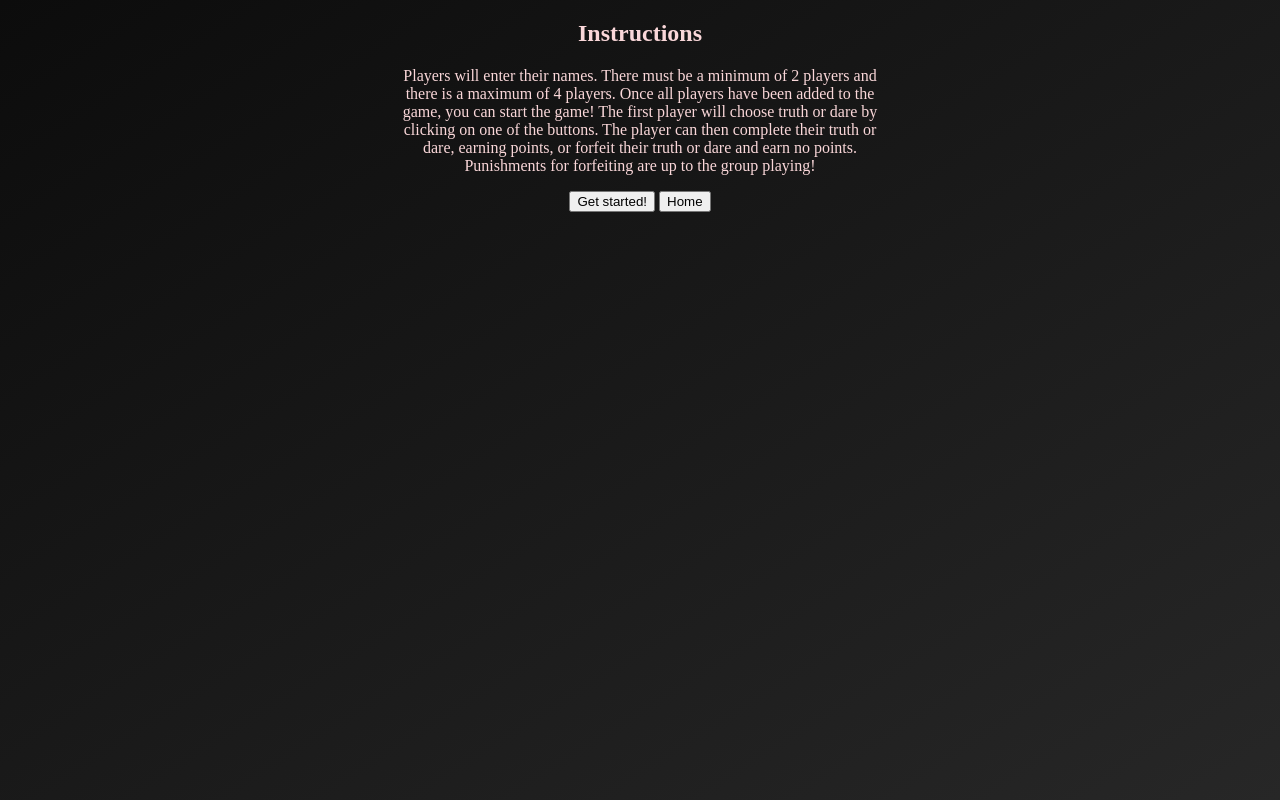
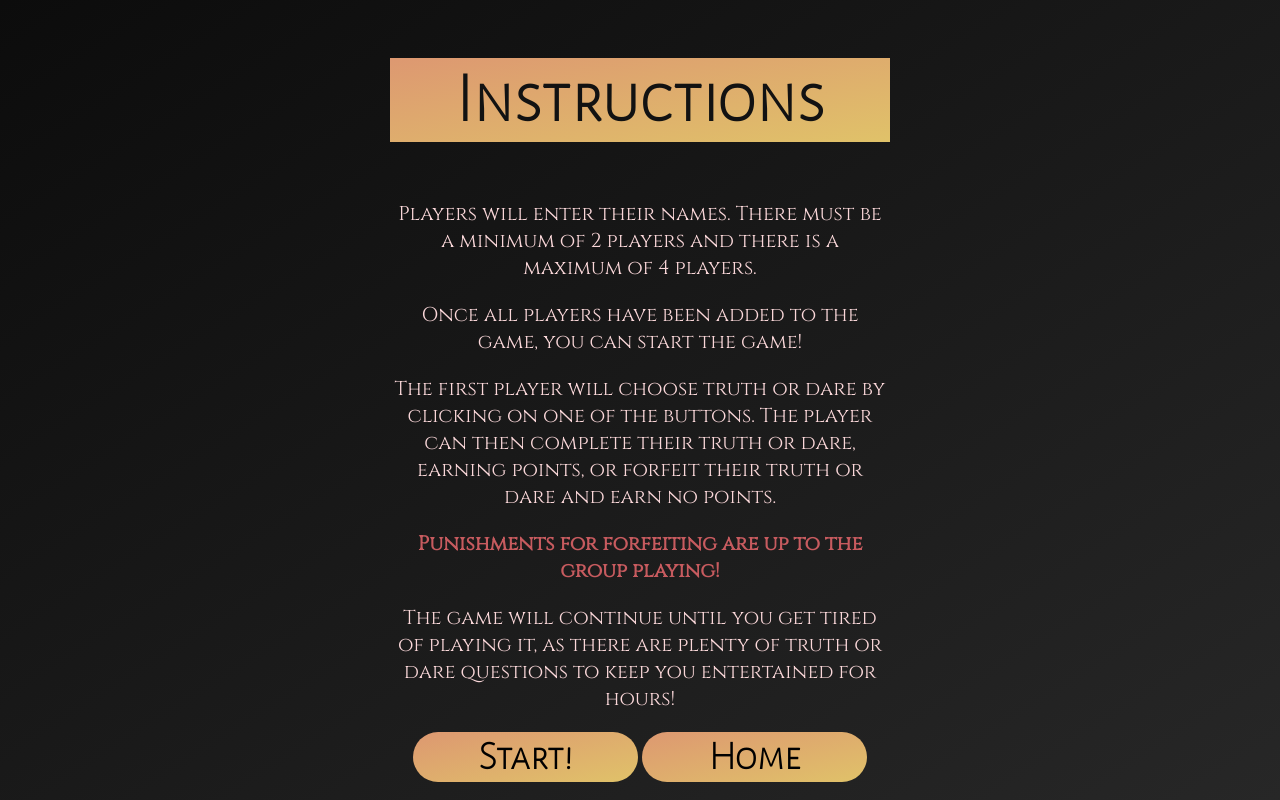
Before and after one commit to ralicynf/truth_or_dare, a plain HTML site: page instructions.html in a window 1280 px wide. Drawn offline with Linux system fonts and the light colour scheme.

Commit message:
added css styling to instructions page and finished styling on instructions

```diff
--- a/instructions.html
+++ b/instructions.html
@@ -10,9 +10,15 @@
   <title>Truth or Dare!</title>
 </head>
 <body>
-  <h2>Instructions</h2>
-  <p>Players will enter their names. There must be a minimum of 2 players and there is a maximum of 4 players. Once all players have been added to the game, you can start the game! The first player will choose truth or dare by clicking on one of the buttons. The player can then complete their truth or dare, earning points, or forfeit their truth or dare and earn no points. Punishments for forfeiting are up to the group playing! </p>
-  <button type="button" id="startGameButtonTwo" onclick="location.href='gameplay.html'">Get started!</button>
+  <h2 id="intro">Instructions</h2>
+  <div class="paragraph">
+    <p>Players will enter their names. There must be a minimum of 2 players and there is a maximum of 4 players.</p>
+    <p>Once all players have been added to the game, you can start the game!</p>
+    <p>The first player will choose truth or dare by clicking on one of the buttons. The player can then complete their truth or dare, earning points, or forfeit their truth or dare and earn no points.</p>
+    <p id="punishments">Punishments for forfeiting are up to the group playing! </p>
+    <p>The game will continue until you get tired of playing it, as there are plenty of truth or dare questions to keep you entertained for hours!</p>
+  </div>
+  <button type="button" id="startGameButtonTwo" onclick="location.href='gameplay.html'">Start!</button>
   <button type="button" id="homeButtonFour" onclick="location.href='home.html'">Home</button>
 </body>
 </html>
--- a/style.css
+++ b/style.css
@@ -138,6 +138,57 @@ body {
   }
 }
 
+#intro {
+  color:#121212;
+  font-family: 'Alegreya Sans SC', sans-serif;
+  font-size: 70px;
+  background: linear-gradient(to bottom right, #dd9871, #e0c269);
+  border: 5px #ac6b46;
+}
+
+.paragraph {
+  font-family: 'Cinzel', serif;
+  font-size: 20px;
+}
+
+#punishments {
+  color: #c75b5f;
+  font-weight: bold;
+}
+
+#startGameButtonTwo {
+  background-image: linear-gradient(to bottom right, #dd9871, #e0c269);
+  border: 5px;
+  border-color: #ac6b46;
+  border-radius: 25px;
+  font-family: 'Alegreya Sans SC', sans-serif;
+  font-weight: bold;
+  min-width: 225px;
+  font-size: 40px;
+}
+
+#homeButtonFour {
+  background-image: linear-gradient(to bottom right, #dd9871, #e0c269);
+  border: 5px;
+  border-color: #ac6b46;
+  border-radius: 25px;
+  font-family: 'Alegreya Sans SC', sans-serif;
+  font-weight: bold;
+  min-width: 225px;
+  font-size: 40px
+}
+
+@media (max-width: 600px) {
+  #intro {
+    font-size: 50px;
+    margin: 20px;
+  }
+  .paragraph {
+    font-size: 17px;
+    margin: 20px
+  }
+}
+
 .enterPlayers {
   display: inline-block
 }
```
